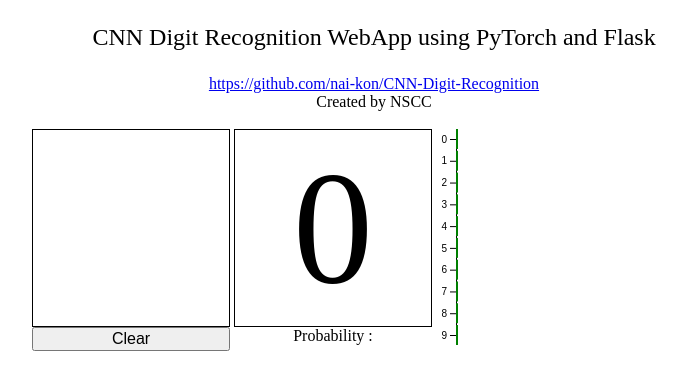
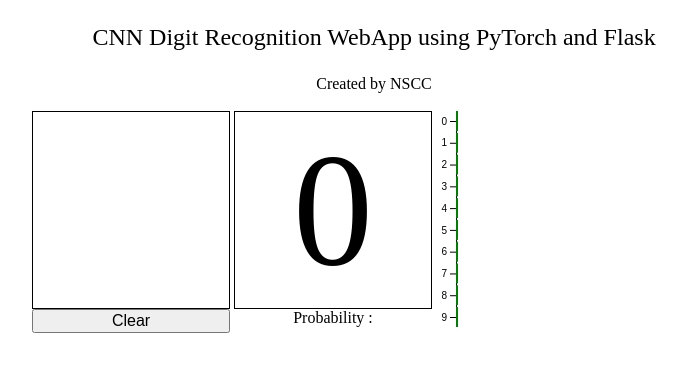
Before and after one commit to aayushsingh2708/Digit-Recognition-App, a Flask app: page / in a window 1280 px wide. Shown: the top 390 px of the page, without its empty margins (266-951 px from the left). Run offline with Flask 3, Linux system fonts and the light colour scheme; parts of the project's set-up code (start-up, migrations or seed data) failed here and were passed over.

Commit message:
Update index.html

```diff
--- a/templates/index.html
+++ b/templates/index.html
@@ -10,7 +10,6 @@
 <body>
     <p class="title common">CNN Digit Recognition WebApp using PyTorch and Flask</p>
     <div class="common">
-        <a href="https://github.com/nai-kon/CNN-Digit-Recognition">https://github.com/nai-kon/CNN-Digit-Recognition</a><br/>
         Created by NSCC
     </div>
     <br/>
```
